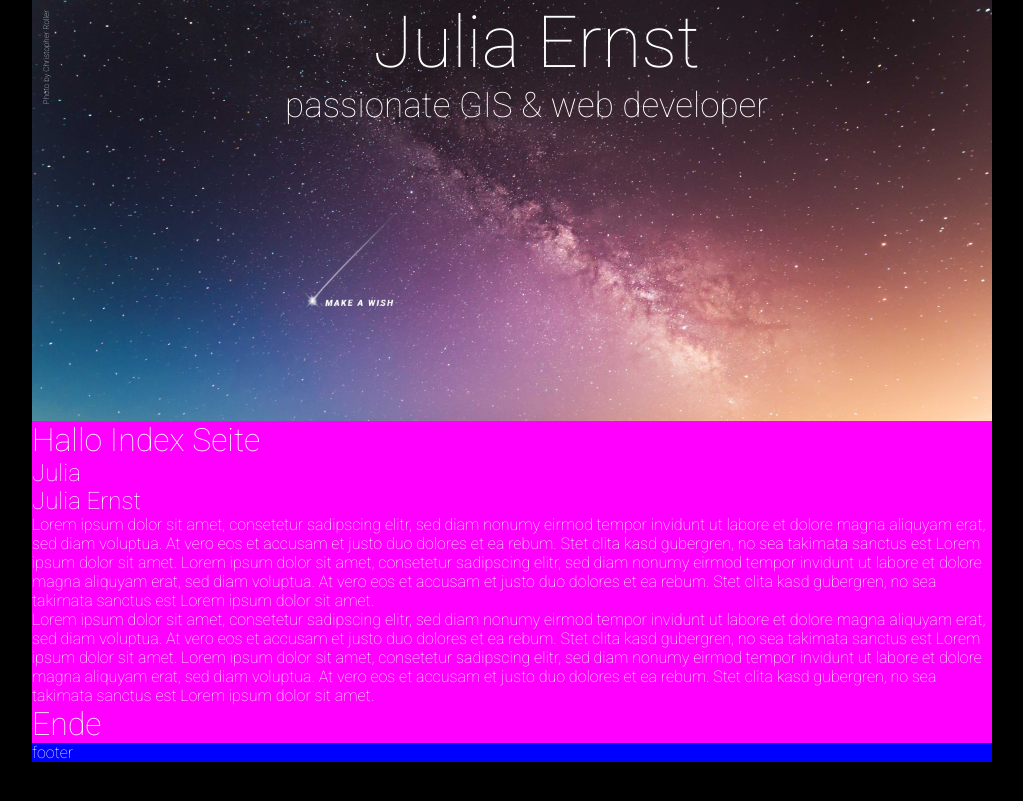
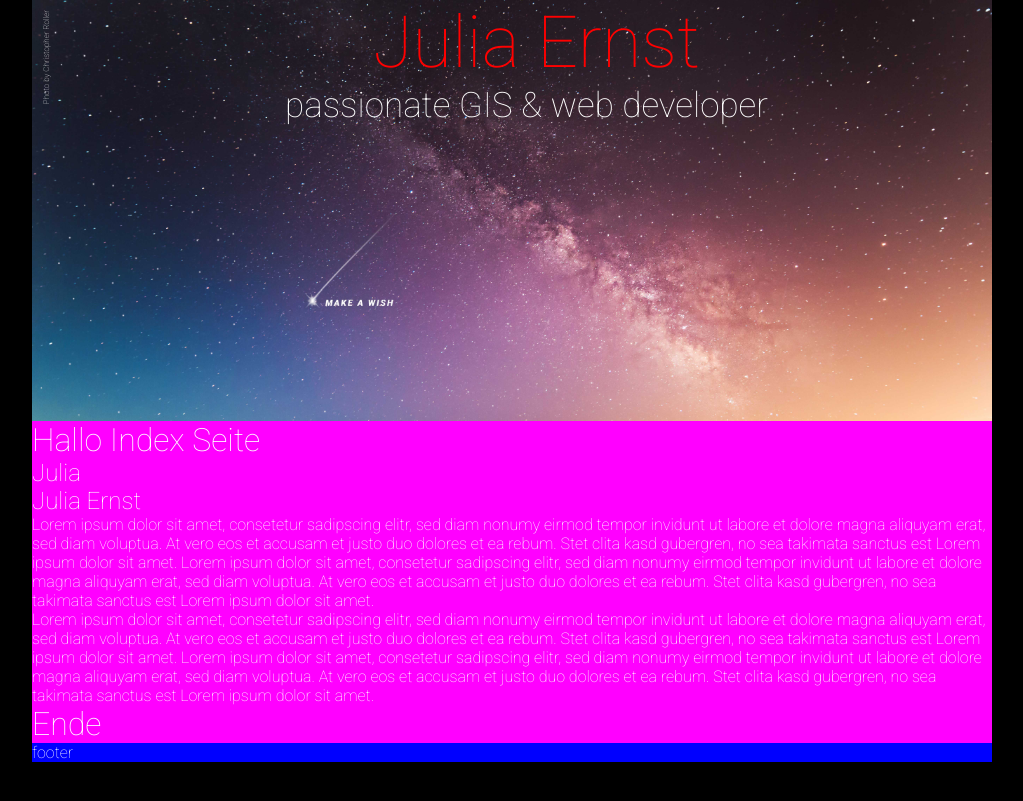
Before and after one commit to missserious/juliaernst, a Jekyll site: the page built from index.html, in a window 1280 px wide. Shown: the top 801 px of the page, without its empty margins (128-1151 px from the left). Built offline with Jekyll 4.4.1, drawn with Linux system fonts in a browser that asks for light colours.

Commit message:
update css - header

```diff
--- a/css/styles.scss
+++ b/css/styles.scss
@@ -30,6 +30,8 @@ header h1 {
     /*padding: 10px 10px 10px 10px;*/
     /*line-height: 1.0;*/
     text-align: center;
+    /* test */
+    color: red;
 }
 
 header h2 {
```
